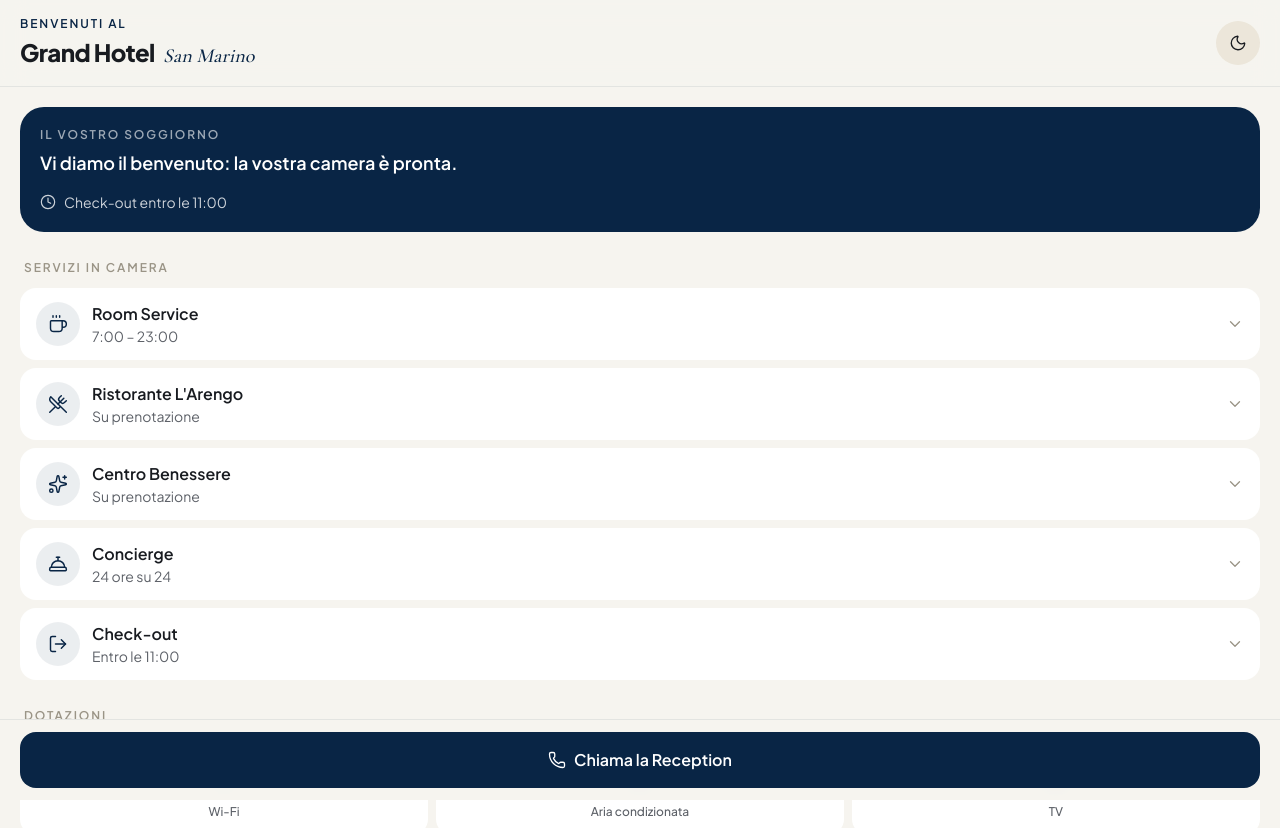
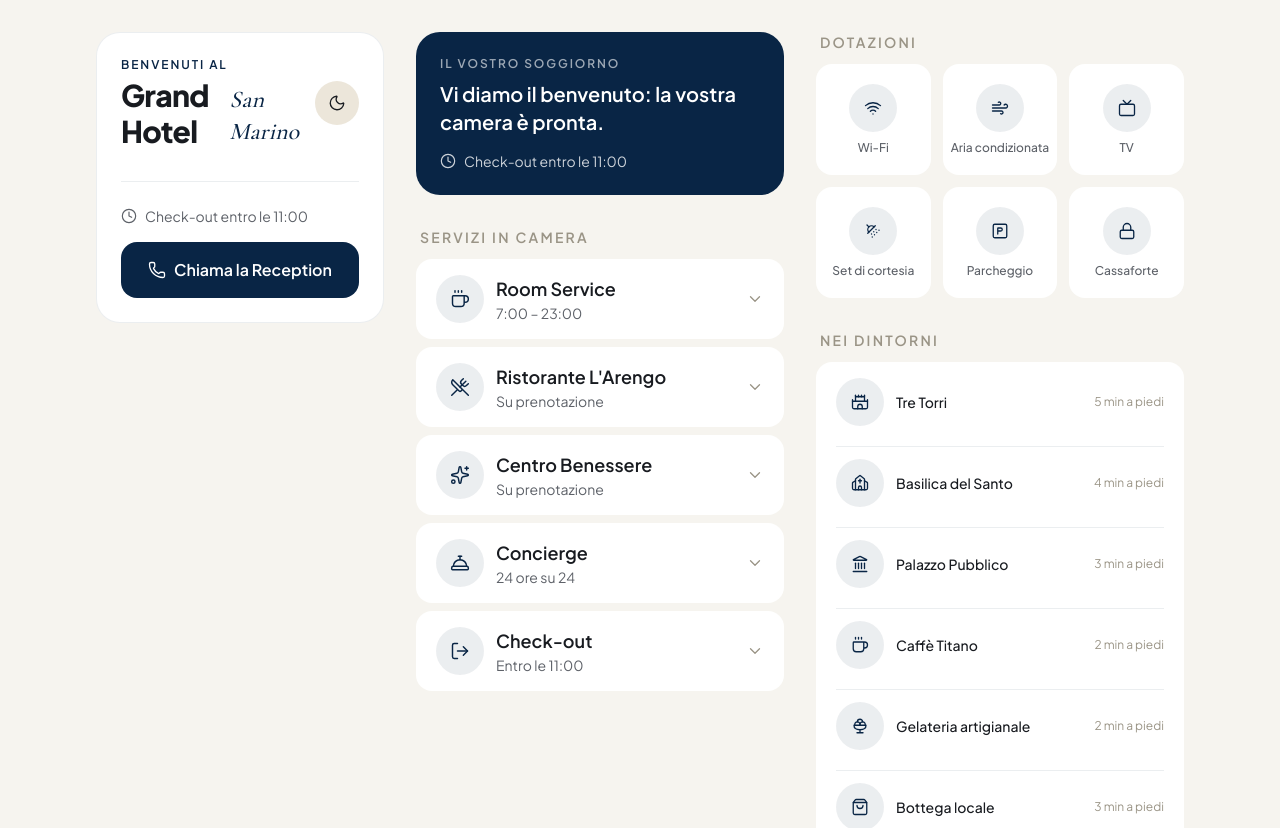
Before and after one commit to Delfinobeso/grand-hotel-sm, a Next.js app: page / in a window 1280 px wide. Shown: the top 828 px of the page. Built offline with nearby package versions, Linux system fonts and the light colour scheme.

Commit message:
Claude — responsive: landscape 2-colonne, desktop 16:9, max-w container

```diff
--- a/src/app/globals.css
+++ b/src/app/globals.css
@@ -48,14 +48,6 @@ body {
   font-family: var(--font-serif), Georgia, serif;
 }
 
-.safe-top {
-  padding-top: max(1rem, env(safe-area-inset-top));
-}
-
-.safe-bottom {
-  padding-bottom: calc(0.75rem + env(safe-area-inset-bottom));
-}
-
 ::-webkit-scrollbar {
   display: none;
 }
--- a/src/app/page.tsx
+++ b/src/app/page.tsx
@@ -91,7 +91,7 @@ const NEARBY: { icon: LucideIcon; name: string; minutes: number }[] = [
 
 function SectionLabel({ children }: { children: React.ReactNode }) {
   return (
-    <h2 className="mb-3 px-1 text-xs font-semibold uppercase tracking-[0.16em] text-[var(--color-text-muted)]">
+    <h2 className="mb-3 px-1 text-xs font-semibold uppercase tracking-[0.16em] text-[var(--color-text-muted)] lg:text-sm">
       {children}
     </h2>
   );
@@ -99,9 +99,21 @@ function SectionLabel({ children }: { children: React.ReactNode }) {
 
 function IconBadge({ icon: Icon, size = 20 }: { icon: LucideIcon; size?: number }) {
   return (
-    <span className="flex h-11 w-11 shrink-0 items-center justify-center rounded-full bg-[var(--color-accent-soft)] text-[var(--color-accent)]">
+    <span className="flex h-11 w-11 shrink-0 items-center justify-center rounded-full bg-[var(--color-accent-soft)] text-[var(--color-accent)] lg:h-12 lg:w-12">
       <Icon size={size} strokeWidth={1.75} />
     </span>
+  );
+}
+
+function ReceptionButton() {
+  return (
+    <a
+      href={HOTEL.phoneHref}
+      className="flex h-14 w-full items-center justify-center gap-2 rounded-2xl bg-[var(--color-accent)] text-base font-semibold text-[var(--color-on-accent)] transition-[transform,opacity] duration-200 ease-out hover:opacity-90 active:scale-[0.98]"
+    >
+      <Phone size={18} strokeWidth={1.75} />
+      Chiama la Reception
+    </a>
   );
 }
 
@@ -128,17 +140,19 @@ export default function Home() {
 
   return (
     <div className="flex min-h-dvh flex-col bg-[var(--color-bg)]">
-      {/* ── HEADER ── */}
-      <header className="safe-top sticky top-0 z-20 flex items-center justify-between gap-4 border-b border-[var(--color-border)] bg-[var(--color-bg)]/90 px-5 pb-4 backdrop-blur-md">
+      <div className="mx-auto flex w-full max-w-5xl flex-1 flex-col lg:flex-row lg:gap-6 lg:px-6 lg:py-6 xl:max-w-6xl xl:gap-8 xl:px-8 xl:py-8">
+        {/* ── HEADER / SIDEBAR ── */}
+        <header className="sticky top-0 z-20 flex flex-col gap-4 border-b border-[var(--color-border)] bg-[var(--color-bg)]/90 px-5 pt-[max(1rem,env(safe-area-inset-top))] pb-4 backdrop-blur-md lg:top-6 lg:w-64 lg:shrink-0 lg:gap-8 lg:self-start lg:rounded-3xl lg:border lg:bg-[var(--color-surface)] lg:p-6 lg:backdrop-blur-none xl:w-72">
+          <div className="flex items-center justify-between gap-4">
             <div>
               <p className="text-xs font-semibold uppercase tracking-[0.16em] text-[var(--color-accent)]">
                 Benvenuti al
               </p>
               <h1 className="mt-1 flex items-baseline gap-2 leading-none">
-            <span className="text-2xl font-extrabold tracking-tight text-[var(--color-text)]">
+                <span className="text-2xl font-extrabold tracking-tight text-[var(--color-text)] lg:text-3xl">
                   Grand Hotel
                 </span>
-            <span className="font-display text-xl italic text-[var(--color-accent)]">
+                <span className="font-display text-xl italic text-[var(--color-accent)] lg:text-2xl">
                   San Marino
                 </span>
               </h1>
@@ -146,20 +160,32 @@ export default function Home() {
             <button
               onClick={toggleTheme}
               aria-label="Cambia tema"
-          className="flex h-11 w-11 shrink-0 items-center justify-center rounded-full bg-[var(--color-surface-muted)] text-[var(--color-text)] transition-transform duration-200 ease-out active:scale-90"
+              className="flex h-11 w-11 shrink-0 items-center justify-center rounded-full bg-[var(--color-surface-muted)] text-[var(--color-text)] transition-all duration-200 ease-out hover:scale-105 hover:bg-[var(--color-border)] active:scale-90"
             >
               {theme === "light" ? <Moon size={18} strokeWidth={1.75} /> : <Sun size={18} strokeWidth={1.75} />}
             </button>
+          </div>
+
+          {/* ── Solo sidebar desktop/TV: stato soggiorno + CTA persistente ── */}
+          <div className="hidden flex-col gap-4 border-t border-[var(--color-border)] pt-6 lg:flex">
+            <div className="flex items-center gap-2 text-sm text-[var(--color-text-secondary)]">
+              <Clock size={16} strokeWidth={1.75} />
+              <span>Check-out entro le 11:00</span>
+            </div>
+            <ReceptionButton />
+          </div>
         </header>
 
         {/* ── CONTENT ── */}
-      <main className="flex-1 px-5 pb-8 pt-5">
+        <main className="flex-1 grid grid-cols-1 gap-7 px-5 pb-8 pt-5 md:grid-cols-2 md:gap-5 md:px-6 md:py-6 lg:gap-6 lg:px-0 lg:py-0 xl:gap-8">
+          {/* ── COLONNA SINISTRA: camera + servizi ── */}
+          <div className="contents md:flex md:flex-col md:gap-5 lg:gap-6 xl:gap-8">
             {/* ── STAY CARD ── */}
-        <section className="rounded-3xl bg-[var(--color-accent)] px-5 py-5 text-[var(--color-on-accent)]">
+            <section className="rounded-3xl bg-[var(--color-accent)] px-5 py-5 text-[var(--color-on-accent)] lg:px-6 lg:py-6">
               <p className="text-xs font-semibold uppercase tracking-[0.16em] opacity-60">
                 Il vostro soggiorno
               </p>
-          <p className="mt-2 text-lg font-semibold leading-snug">
+              <p className="mt-2 text-lg font-semibold leading-snug lg:text-xl">
                 Vi diamo il benvenuto: la vostra camera è pronta.
               </p>
               <div className="mt-4 flex items-center gap-2 text-sm opacity-80">
@@ -169,7 +195,7 @@ export default function Home() {
             </section>
 
             {/* ── SERVIZI IN CAMERA ── */}
-        <section className="mt-7">
+            <section>
               <SectionLabel>Servizi in camera</SectionLabel>
               <div className="flex flex-col gap-2">
                 {SERVICES.map((service) => {
@@ -179,11 +205,11 @@ export default function Home() {
                       <button
                         onClick={() => setOpenService(isOpen ? null : service.title)}
                         aria-expanded={isOpen}
-                    className="flex w-full items-center gap-3 px-4 py-3.5 text-left"
+                        className="flex w-full items-center gap-3 px-4 py-3.5 text-left transition-colors duration-150 hover:bg-[var(--color-surface-muted)] lg:px-5 lg:py-4"
                       >
                         <IconBadge icon={service.icon} />
                         <span className="min-w-0 flex-1">
-                      <span className="block text-base font-semibold text-[var(--color-text)]">
+                          <span className="block text-base font-semibold text-[var(--color-text)] lg:text-lg">
                             {service.title}
                           </span>
                           <span className="block text-sm text-[var(--color-text-secondary)]">
@@ -207,7 +233,7 @@ export default function Home() {
                             transition={TRANSITION}
                             className="overflow-hidden"
                           >
-                        <p className="px-4 pb-4 pl-[68px] text-sm leading-relaxed text-[var(--color-text-secondary)]">
+                            <p className="px-4 pb-4 pl-[68px] text-sm leading-relaxed text-[var(--color-text-secondary)] lg:px-5 lg:pb-5 lg:pl-20 lg:text-base">
                               {service.description}
                             </p>
                           </motion.div>
@@ -218,15 +244,18 @@ export default function Home() {
                 })}
               </div>
             </section>
+          </div>
 
+          {/* ── COLONNA DESTRA: dotazioni, dintorni, informazioni ── */}
+          <div className="contents md:flex md:flex-col md:gap-5 lg:gap-6 xl:gap-8">
             {/* ── DOTAZIONI ── */}
-        <section className="mt-7">
+            <section>
               <SectionLabel>Dotazioni</SectionLabel>
-          <div className="grid grid-cols-3 gap-2">
+              <div className="grid grid-cols-3 gap-2 lg:gap-3">
                 {AMENITIES.map((amenity) => (
                   <div
                     key={amenity.label}
-                className="flex flex-col items-center gap-2 rounded-2xl bg-[var(--color-surface)] px-2 py-4 text-center"
+                    className="flex flex-col items-center gap-2 rounded-2xl bg-[var(--color-surface)] px-2 py-4 text-center lg:py-5"
                   >
                     <IconBadge icon={amenity.icon} size={18} />
                     <span className="text-xs font-medium leading-tight text-[var(--color-text-secondary)]">
@@ -238,9 +267,9 @@ export default function Home() {
             </section>
 
             {/* ── NEI DINTORNI ── */}
-        <section className="mt-7">
+            <section>
               <SectionLabel>Nei dintorni</SectionLabel>
-          <div className="flex flex-col gap-2 rounded-2xl bg-[var(--color-surface)] px-4 py-1">
+              <div className="flex flex-col gap-2 rounded-2xl bg-[var(--color-surface)] px-4 py-1 lg:px-5">
                 {NEARBY.map((place, i) => (
                   <div
                     key={place.name}
@@ -257,9 +286,9 @@ export default function Home() {
             </section>
 
             {/* ── INFORMAZIONI ── */}
-        <section className="mt-7">
+            <section>
               <SectionLabel>Informazioni</SectionLabel>
-          <div className="flex flex-col gap-3 rounded-2xl bg-[var(--color-surface)] px-4 py-4">
+              <div className="flex flex-col gap-3 rounded-2xl bg-[var(--color-surface)] px-4 py-4 lg:px-5 lg:py-5">
                 <div className="flex items-start gap-3">
                   <IconBadge icon={MapPin} size={18} />
                   <div className="flex flex-col justify-center pt-1 text-sm leading-relaxed text-[var(--color-text-secondary)]">
@@ -270,28 +299,24 @@ export default function Home() {
                 </div>
                 <a
                   href={HOTEL.phoneHref}
-              className="flex items-center gap-3 border-t border-[var(--color-border)] pt-3"
+                  className="flex items-center gap-3 border-t border-[var(--color-border)] pt-3 transition-colors duration-150 hover:text-[var(--color-accent)]"
                 >
                   <IconBadge icon={Phone} size={18} />
                   <span className="text-sm font-medium text-[var(--color-text)]">{HOTEL.phone}</span>
                 </a>
               </div>
             </section>
+          </div>
 
-        <p className="mt-8 text-center text-xs text-[var(--color-text-muted)]">
+          <p className="text-center text-xs text-[var(--color-text-muted)] md:col-span-2">
             {HOTEL.name} · © {new Date().getFullYear()}
           </p>
         </main>
+      </div>
 
-      {/* ── BOTTOM BAR ── */}
-      <div className="safe-bottom sticky bottom-0 z-20 border-t border-[var(--color-border)] bg-[var(--color-bg)]/95 px-5 pt-3 backdrop-blur-md">
-        <a
-          href={HOTEL.phoneHref}
-          className="flex h-14 w-full items-center justify-center gap-2 rounded-2xl bg-[var(--color-accent)] text-base font-semibold text-[var(--color-on-accent)] transition-transform duration-200 ease-out active:scale-[0.98]"
-        >
-          <Phone size={18} strokeWidth={1.75} />
-          Chiama la Reception
-        </a>
+      {/* ── BOTTOM BAR (mobile/tablet) ── */}
+      <div className="sticky bottom-0 z-20 border-t border-[var(--color-border)] bg-[var(--color-bg)]/95 px-5 pt-3 pb-[calc(0.75rem+env(safe-area-inset-bottom))] backdrop-blur-md lg:hidden">
+        <ReceptionButton />
       </div>
     </div>
   );
```
Also changed, not shown: public/manifest.json. Lines whose indentation alone changed are shown as unchanged.
